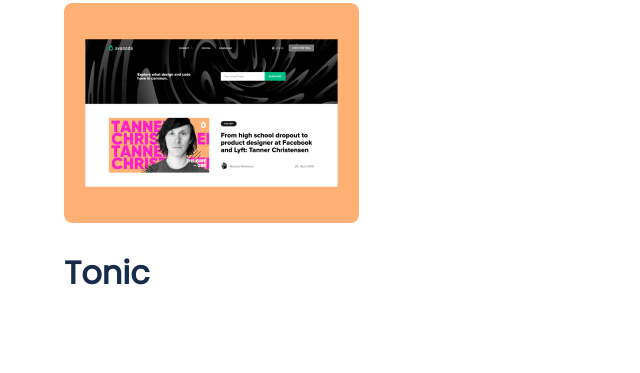
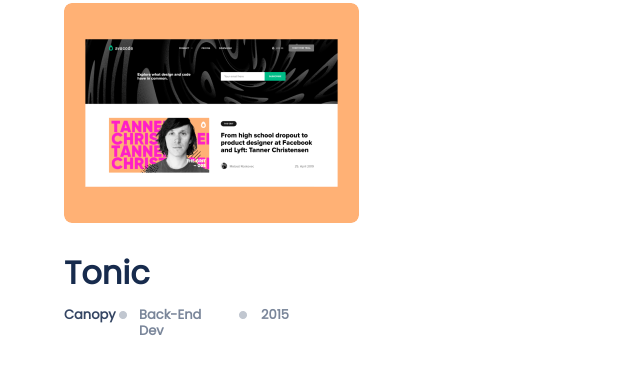
Before and after one commit to iKuartz/Portfolio-flex, a plain HTML site: page index.html in a window 1280 px wide. Shown: the part 841-1214 px from the top of the page, without its empty margins (0-640 px from the left). Drawn offline with Linux system fonts and the light colour scheme.

Commit message:
most classes created for the work part

```diff
--- a/index.html
+++ b/index.html
@@ -55,6 +55,14 @@
         <div class="work1">
             <img src="./images/work1.png" alt="screenshot of first project" class="work1_pic">
             <h3 class="work-name">Tonic</h3>
+            <div class="work-data">
+                <strong class="company"> Canopy </strong>
+                <img src="./images/Counter.png" class= "counter" alt="counter">
+                <strong class="role">Back-End Dev</strong>
+                <img src="./images/Counter.png" class= "counter" alt="counter">
+                <strong class="year">2015</strong>
+            </div>
+
         </div>
     </section>
 </body>
--- a/styles.css
+++ b/styles.css
@@ -212,3 +212,103 @@
   flex-grow: 0;
   margin: 12px 0px;
 }
+
+.work-data {
+  /* Frame 2 */
+
+  /* Auto layout */
+  display: flex;
+  flex-direction: row;
+  align-items: center;
+  padding: 0px;
+
+  position: static;
+  width: 236px;
+  height: 32px;
+  left: 0px;
+  top: 48px;
+
+  /* Inside auto layout */
+  flex: none;
+  order: 1;
+  flex-grow: 0;
+  margin: 12px 0px;
+}
+
+.company {
+  /* Text */
+
+  position: static;
+  width: 55px;
+  height: 16px;
+  left: 0px;
+  top: 8px;
+
+  /* Caption / 1 - Bolder */
+  font-family: Poppins;
+  font-style: normal;
+  font-weight: 600;
+  font-size: 13px;
+  line-height: 16px;
+
+  /* identical to box height, or 123% */
+
+  /* Neutrals/N600 */
+  color: #344563;
+
+  /* Inside auto layout */
+  flex: none;
+  order: 0;
+  flex-grow: 0;
+  margin: 0px 0px;
+}
+
+.role {
+  /* Text */
+  position: static;
+  width: 88px;
+  height: 16px;
+  left: 8px;
+  top: 8px;
+
+  /* Caption / 1 - Bolder */
+  font-family: Poppins;
+  font-style: normal;
+  font-weight: 600;
+  font-size: 13px;
+  line-height: 16px;
+
+  /* Neutrals/N100 */
+  color: #7a869a;
+
+  /* Inside auto layout */
+  flex: none;
+  order: 0;
+  flex-grow: 0;
+  margin: 0px 12px;
+}
+
+.year {
+  position: static;
+  width: 29px;
+  height: 16px;
+  left: 0px;
+  top: 8px;
+
+  /* Caption / 1 - Bolder */
+  font-family: Poppins;
+  font-style: normal;
+  font-weight: 600;
+  font-size: 13px;
+  line-height: 16px;
+
+  /* identical to box height, or 123% */
+
+  /* Neutrals/N100 */
+  color: #7a869a;
+
+  /* Inside auto layout */
+  flex: none;
+  flex-grow: 0;
+  margin: 0px 10px 0px 14px;
+}
```
Also changed, not shown: images/Counter.png (added).
